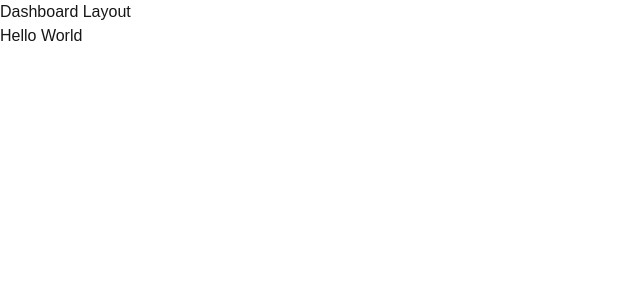
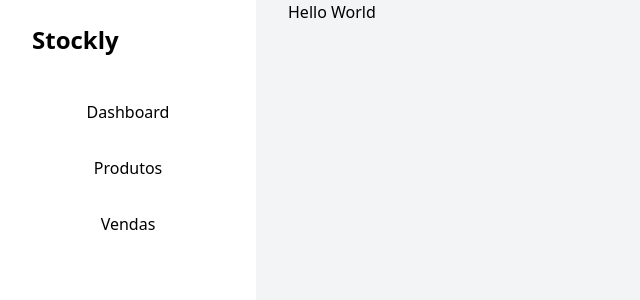
Before and after one commit to gabrielcaiana/stockly, a Next.js app: page / in a window 1280 px wide. Shown: the top 300 px of the page, without its empty margins (0-640 px from the left). Built offline with nearby package versions, Linux system fonts and the light colour scheme.

Commit message:
adiciona componente Sidebar e ajusta layout da aplicação

```diff
--- /dev/null
+++ b/app/_components/sidebar.tsx
@@ -0,0 +1,17 @@
+const Sidebar = () => {
+  return (
+    <div className="w-64 bg-white">
+      <div className="px-8 py-6">
+        <h1 className="font-bold text-2xl">Stockly</h1>
+      </div>
+
+      <div className="flex flex-col gap-2 p-2">
+        <button className="px-6 py-3">Dashboard</button>
+        <button className="px-6 py-3">Produtos</button>
+        <button className="px-6 py-3">Vendas</button>
+      </div>
+    </div>
+  )
+}
+
+export default Sidebar
--- a/app/globals.css
+++ b/app/globals.css
@@ -2,26 +2,10 @@
 @tailwind components;
 @tailwind utilities;
 
-:root {
-  --background: #ffffff;
-  --foreground: #171717;
-}
-
-@media (prefers-color-scheme: dark) {
-  :root {
-    --background: #0a0a0a;
-    --foreground: #ededed;
-  }
+html, body {
+  @apply h-full;
 }
 
 body {
-  color: var(--foreground);
-  background: var(--background);
-  font-family: Arial, Helvetica, sans-serif;
+  @apply bg-gray-100;
 }
-
-@layer utilities {
-  .text-balance {
-    text-wrap: balance;
-  }
-}
--- a/app/(dashboard)/layout.tsx
+++ b/app/layout.tsx
@@ -1,14 +1,15 @@
 import type { Metadata } from "next";
 import localFont from "next/font/local";
-import "../globals.css";
+import "./globals.css";
+import Sidebar from "./_components/sidebar";
 
 const geistSans = localFont({
-  src: "../fonts/GeistVF.woff",
+  src: "./fonts/GeistVF.woff",
   variable: "--font-geist-sans",
   weight: "100 900",
 });
 const geistMono = localFont({
-  src: "../fonts/GeistMonoVF.woff",
+  src: "./fonts/GeistMonoVF.woff",
   variable: "--font-geist-mono",
   weight: "100 900",
 });
@@ -28,8 +29,10 @@ export default function RootLayout({
       <body
         className={`${geistSans.variable} ${geistMono.variable} antialiased`}
       >
-        <h1>Dashboard Layout</h1>
+       <div className="flex gap-8 h-full">
+        <Sidebar />
         {children}
+       </div>
       </body>
     </html>
   );
```
Also changed, not shown: app/page.tsx (renamed from app/(dashboard)/page.tsx), app/products/[id]/page.tsx (renamed from app/(dashboard)/products/[id]/page.tsx), app/products/page.tsx (renamed from app/(dashboard)/products/page.tsx), app/sales/page.tsx (renamed from app/(dashboard)/sales/page.tsx).
